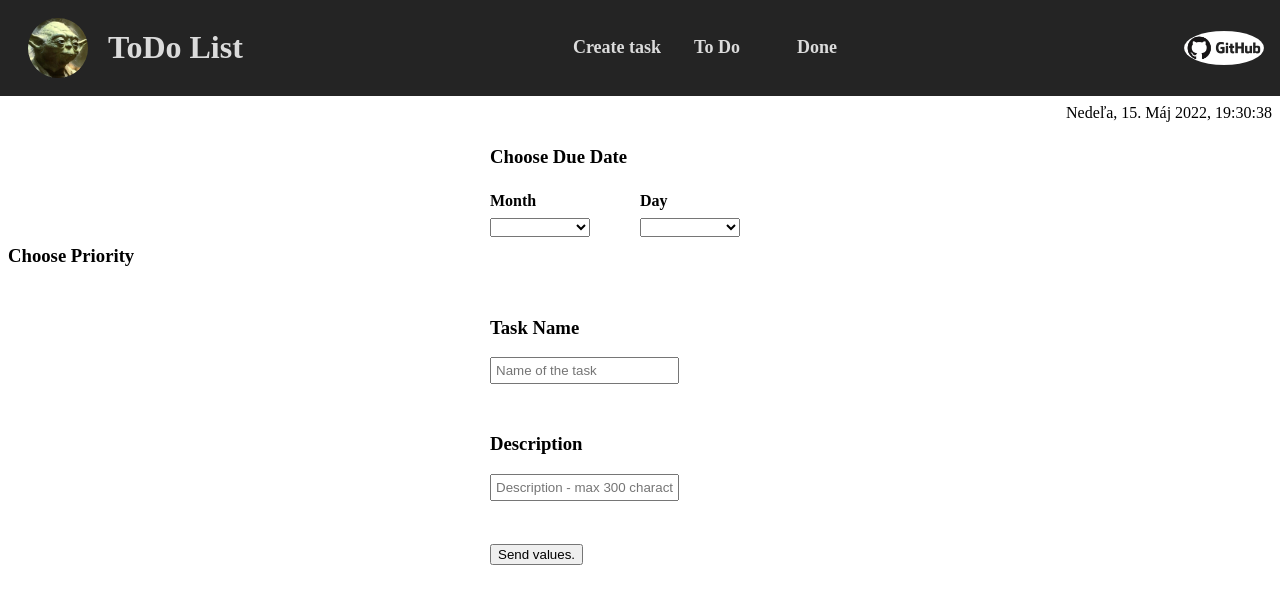
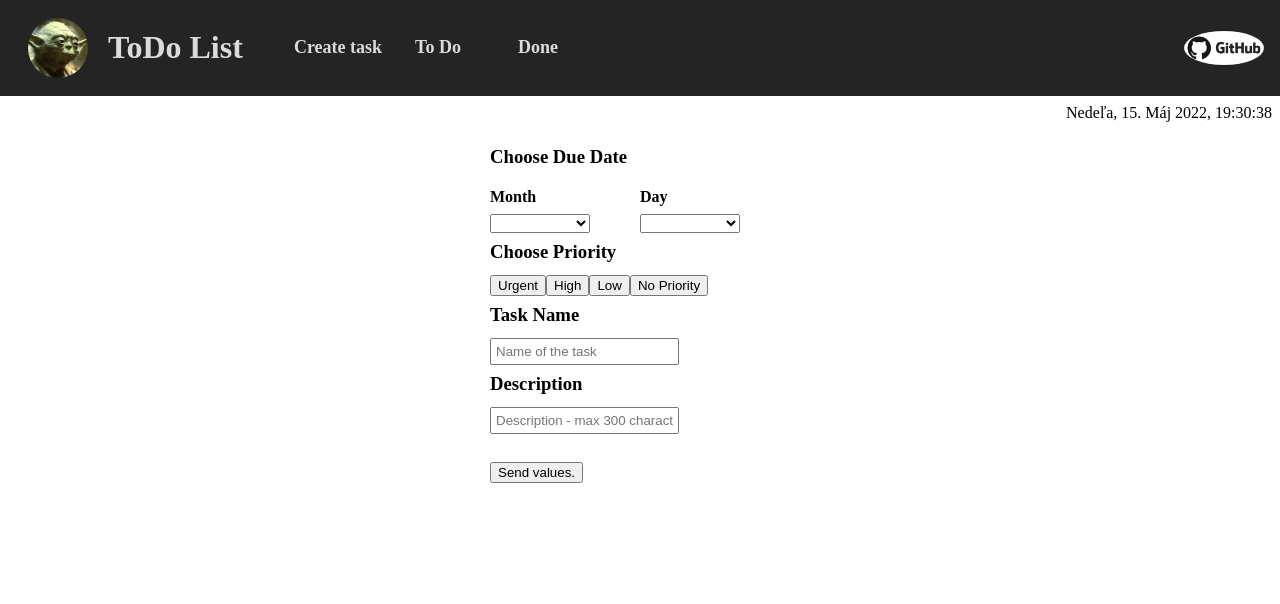
Before and after one commit to Yobao/Angular_ToDo-List, an Angular app: page /create-task in a window 1280 px wide. Shown: the top 604 px of the page. Built offline with nearby package versions, Linux system fonts and the light colour scheme.

Commit message:
button-component

```diff
--- a/src/app/app.module.ts
+++ b/src/app/app.module.ts
@@ -16,6 +16,7 @@ import { DoneComponent } from './pages/done/done.component';
 import { RequestsComponent } from './pages/requests/requests.component';
 
 import { FormsModule } from '@angular/forms';
+import { ButtonComponent } from './components/button/button.component';
 
 const routes: Routes = [
   { path: 'home', component: HomeComponent },
@@ -39,6 +40,7 @@ const routes: Routes = [
     ToDoComponent,
     DoneComponent,
     RequestsComponent,
+    ButtonComponent,
   ],
   imports: [BrowserModule, RouterModule.forRoot(routes), FormsModule],
   exports: [RouterModule],
--- /dev/null
+++ b/src/app/components/button/button.component.html
@@ -0,0 +1,3 @@
+<div>
+  <button>{{ text }}</button>
+</div>
--- /dev/null
+++ b/src/app/components/button/button.component.ts
@@ -0,0 +1,14 @@
+import { Component, OnInit, Input } from '@angular/core';
+
+@Component({
+  selector: 'app-button',
+  templateUrl: './button.component.html',
+  styleUrls: ['./button.component.css'],
+})
+export class ButtonComponent implements OnInit {
+  @Input() text!: string;
+
+  constructor() {}
+
+  ngOnInit(): void {}
+}
--- a/src/app/components/input/input.component.css
+++ b/src/app/components/input/input.component.css
@@ -2,7 +2,7 @@
   margin: auto;
   text-align: left;
   max-width: 300px;
-  padding: 15px;
+
 }
 
 .input {
--- a/src/app/header/navbar/navbar.component.css
+++ b/src/app/header/navbar/navbar.component.css
@@ -32,8 +32,9 @@
   flex: 1;
   display: flex;
   align-items: center;
-  justify-content: center;
+  justify-content: left;
   text-align: center;
+  padding-left: 30px;
 }
 
 .navbar-page {
--- a/src/app/pages/create-task/create-task.component.css
+++ b/src/app/pages/create-task/create-task.component.css
@@ -24,15 +24,3 @@
   margin: auto;
   padding: 8px;
 }
-
-h3 {
-  margin: 0px;
-  padding-top: 8px;
-  padding-bottom: 16px;
-}
-
-h4 {
-  margin: 0px;
-  padding-top: 8px;
-  padding-bottom: 8px;
-}
--- a/src/app/pages/create-task/create-task.component.html
+++ b/src/app/pages/create-task/create-task.component.html
@@ -19,7 +19,7 @@
 
     <div class="choose-date">
       <h4>Day</h4>
-      <select class="selection">
+      <select class="selection" [(ngModel)]="selectionDay">
         <option></option>
         <option *ngFor="let day of daysArray; let i = index">
           {{ day }}
@@ -30,18 +30,27 @@
 </div>
 
 <div>
-  <h3>Choose Priority</h3>
+  <div class="choose-date-container">
+    <h3>Choose Priority</h3>
+  </div>
+
+  <div class="choose-date-container">
+    <app-button [text]="'Urgent'"></app-button>
+    <app-button [text]="'High'"></app-button>
+    <app-button [text]="'Low'"></app-button>
+    <app-button [text]="'No Priority'"></app-button>
+  </div>
 </div>
 
 <app-input
-  [placeH]="placeHolderTask"
-  [id]="inputTaskID"
+  [placeH]="'Name of the task'"
+  [id]="'taskName'"
   [title]="titleTask"
   (task)="setTask($event)"
 ></app-input>
 <app-input
-  [placeH]="placeHolderDesc"
-  [id]="inputDesID"
+  [placeH]="'Description - max 300 characters.'"
+  [id]="'des'"
   [title]="titleDesc"
   (task)="setTask($event)"
 ></app-input>
@@ -53,7 +62,3 @@
     </button>
   </div>
 </div>
-
-<!-- <option *ngFor="let _ of [].constructor(days); let i = index">
-  {{ i + 1 }}
-</option> -->
--- a/src/app/pages/create-task/create-task.component.ts
+++ b/src/app/pages/create-task/create-task.component.ts
@@ -1,5 +1,6 @@
 import { Component, OnInit, Input } from '@angular/core';
 import { InputComponent } from 'src/app/components/input/input.component';
+import { ButtonComponent } from 'src/app/components/button/button.component';
 import { MONTH_DAY } from './DATA';
 import { Test, Month } from './interface';
 
@@ -9,12 +10,10 @@ import { Test, Month } from './interface';
   styleUrls: ['./create-task.component.css'],
 })
 export class CreateTaskComponent implements OnInit {
-  placeHolderTask: string = 'Name of the task';
-  placeHolderDesc: string = 'Description - max 300 characters.';
-
-  inputTaskID: string = 'taskName';
-  inputDesID: string = 'des';
-
+/*   placeHolderTask: string = 'Name of the task';
+  placeHolderDesc: string = 'Description - max 300 characters.'; */
+/*   inputTaskID: string = 'taskName';
+  inputDesID: string = 'des'; */
   titleTask: string = 'Task Name';
   titleDesc: string = 'Description';
 
@@ -26,6 +25,7 @@ export class CreateTaskComponent implements OnInit {
 
   public months: Array<Month> = MONTH_DAY;
   days!: number;
+  selectionDay!: number | string;
   i!: number;
   daysArray: string[] = [];
 
@@ -36,6 +36,7 @@ export class CreateTaskComponent implements OnInit {
   }
 
   handleUpdateDays(): void {
+    this.selectionDay = '';
     this.daysArray = [];
     for (this.i = 0; this.i < this.days; this.i++) {
       this.daysArray.push((this.i + 1).toString());
--- a/src/styles.css
+++ b/src/styles.css
@@ -2,3 +2,15 @@
 body {
   margin: 0;
 }
+
+h3 {
+  margin: 0px;
+  padding-top: 8px;
+  padding-bottom: 12px;
+}
+
+h4 {
+  margin: 0px;
+  padding-top: 8px;
+  padding-bottom: 8px;
+}
```
Also changed, not shown: src/app/header/timer/timer.component.ts (+0 -15 lines), src/app/components/button/button.component.css (added), 1 other file (tests, documents, lock files or other folders).
